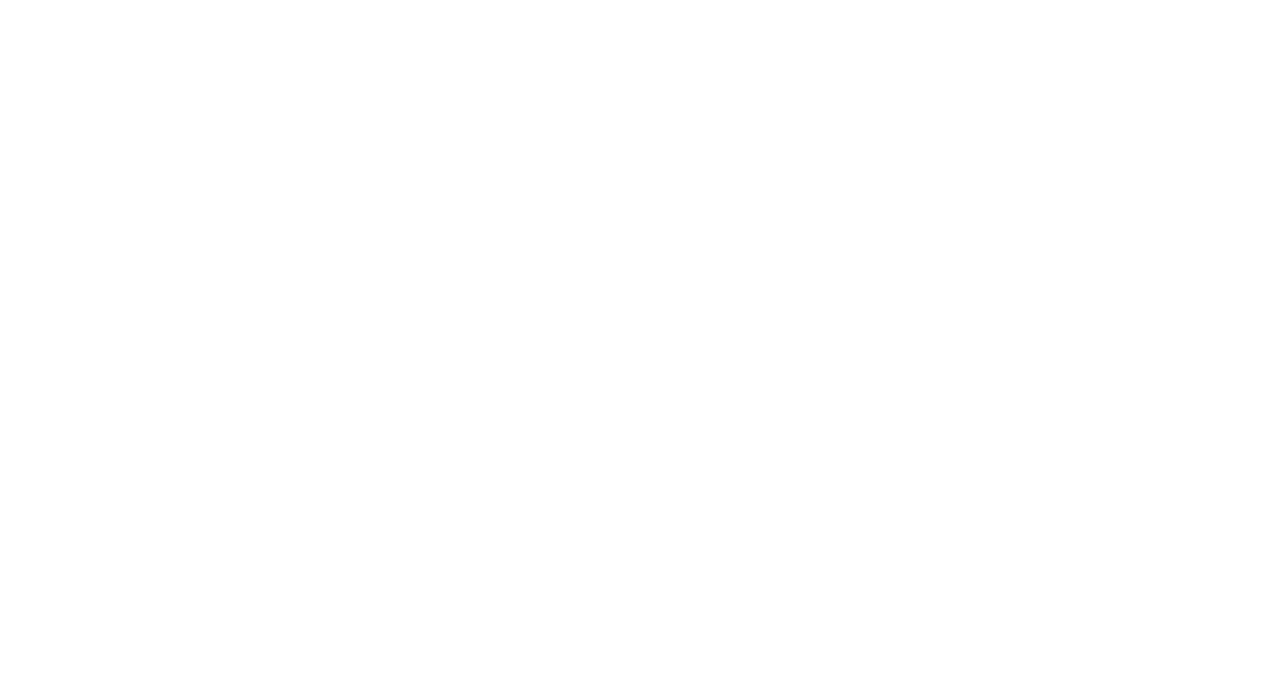
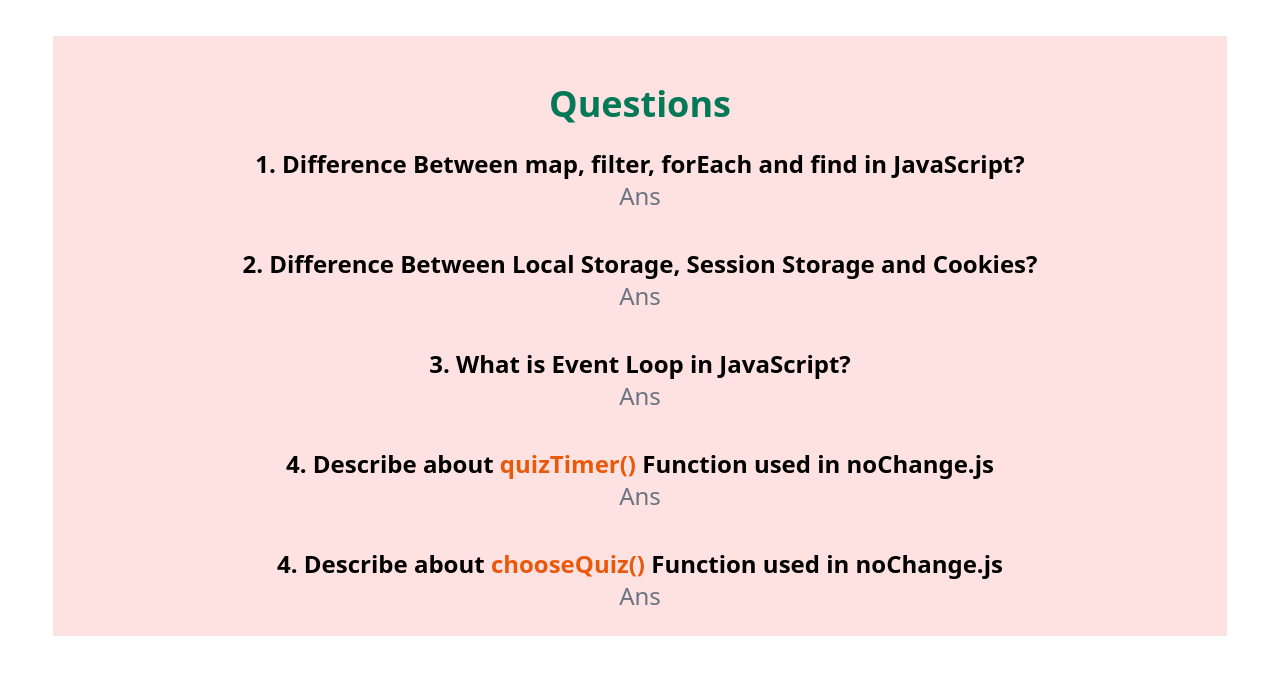
Before and after one commit to shojol021/quiz-hero-a7, a plain HTML site: page blog.html in a window 1280 px wide. Drawn offline with nearby package versions, Linux system fonts and the light colour scheme.

Commit message:
updated the blog html template with quistions

```diff
--- a/blog.html
+++ b/blog.html
@@ -1,12 +1,34 @@
 <!DOCTYPE html>
 <html lang="en">
+
 <head>
     <meta charset="UTF-8">
     <meta http-equiv="X-UA-Compatible" content="IE=edge">
     <meta name="viewport" content="width=device-width, initial-scale=1.0">
     <title>Blog</title>
+    <script src="https://cdn.tailwindcss.com"></script>
+
 </head>
+
 <body>
+    <section class="w-11/12 mx-auto mt-9 text-center p-6 bg-red-100">
+        <h1 class="font-bold text-4xl py-6 text-emerald-700">Questions</h1>
+        <h2 class="font-bold text-2xl">1. Difference Between map, filter, forEach and find in JavaScript?</h2>
+        <h2 class="text-2xl text-gray-500">Ans</h2>
+
+        <h2 class="font-bold text-2xl mt-9">2. Difference Between Local Storage, Session Storage and Cookies?</h2>
+        <h2 class="text-2xl text-gray-500">Ans</h2>
+
+        <h2 class="font-bold text-2xl mt-9">3. What is Event Loop in JavaScript?</h2>
+        <h2 class="text-2xl text-gray-500">Ans</h2>
+
+        <h2 class="font-bold text-2xl mt-9">4. Describe about <span class="text-orange-600">quizTimer()</span> Function used in noChange.js</h2>
+        <h2 class="text-2xl text-gray-500">Ans</h2>
+
+        <h2 class="font-bold text-2xl mt-9">4. Describe about <span class="text-orange-600">chooseQuiz()</span> Function used in noChange.js</h2>
+        <h2 class="text-2xl text-gray-500">Ans</h2>
+    </section>
 
 </body>
+
 </html>
```
